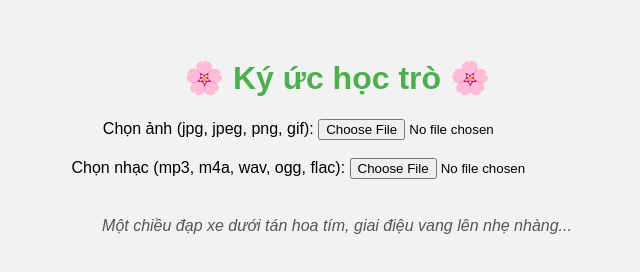
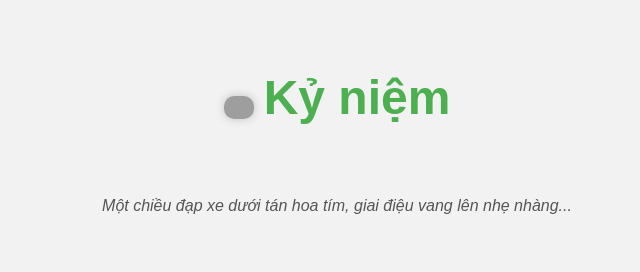
Before and after one commit to Quocdu2025/website, a plain HTML site: page index.html in a window 1280 px wide. Shown: the whole page, without its empty margins (303-943 px from the left). Drawn offline with Linux system fonts and the light colour scheme; grey boxes are pictures that could not be loaded.

Commit message:
Add files via upload

```diff
--- a/index.html
+++ b/index.html
@@ -1,4 +1,3 @@
-
 <!DOCTYPE html>
 <html lang="vi">
 <head>
@@ -29,23 +28,34 @@
       font-style: italic;
       color: #555;
     }
+    .content {
+      display: flex;
+      flex-direction: column;
+      align-items: center;
+      justify-content: center;
+      text-align: center;
+    }
+    .title {
+      display: flex;
+      align-items: center;
+      justify-content: center;
+      font-size: 24px;
+      margin-bottom: 20px;
+    }
+    .title img {
+      width: 30px;
+      margin-right: 10px;
+    }
   </style>
 </head>
 <body>
 
-  <h1>🌸 Ký ức học trò 🌸</h1>
+  <div class="title">
+    <img src="https://img.icons8.com/ios/452/camera.png" alt="Camera Icon"> <!-- Camera Icon -->
+    <h1 id="pageTitle">Kỷ niệm</h1> <!-- Changeable title -->
+  </div>
 
-  <form enctype="multipart/form-data">
-    <label for="imageUpload">Chọn ảnh (jpg, jpeg, png, gif):</label>
-    <input type="file" id="imageUpload" name="image" accept=".jpg, .jpeg, .png, .gif" onchange="previewImage(event)">
-    <br><br>
-
-    <label for="audioUpload">Chọn nhạc (mp3, m4a, wav, ogg, flac):</label>
-    <input type="file" id="audioUpload" name="audio" accept=".mp3, .m4a, .wav, .ogg, .flac" onchange="previewAudio(event)">
-  </form>
-
-  <br>
-
+  <div class="content">
     <!-- Hiển thị ảnh đã chọn -->
     <img id="imagePreview" src="" alt="Ảnh kỷ niệm" style="display: none;">
 
@@ -55,6 +65,7 @@
     </audio>
 
     <div class="note">Một chiều đạp xe dưới tán hoa tím, giai điệu vang lên nhẹ nhàng...</div>
+  </div>
 
   <script>
     // Hàm xem trước ảnh
@@ -78,6 +89,14 @@
       };
       reader.readAsDataURL(event.target.files[0]);
     }
+
+    // Cho phép thay đổi tiêu đề
+    document.getElementById("pageTitle").addEventListener("click", function() {
+      const newTitle = prompt("Nhập tiêu đề mới:");
+      if (newTitle) {
+        document.getElementById("pageTitle").innerText = newTitle;
+      }
+    });
   </script>
 
 </body>
```
Lines whose indentation alone changed are shown as unchanged.
